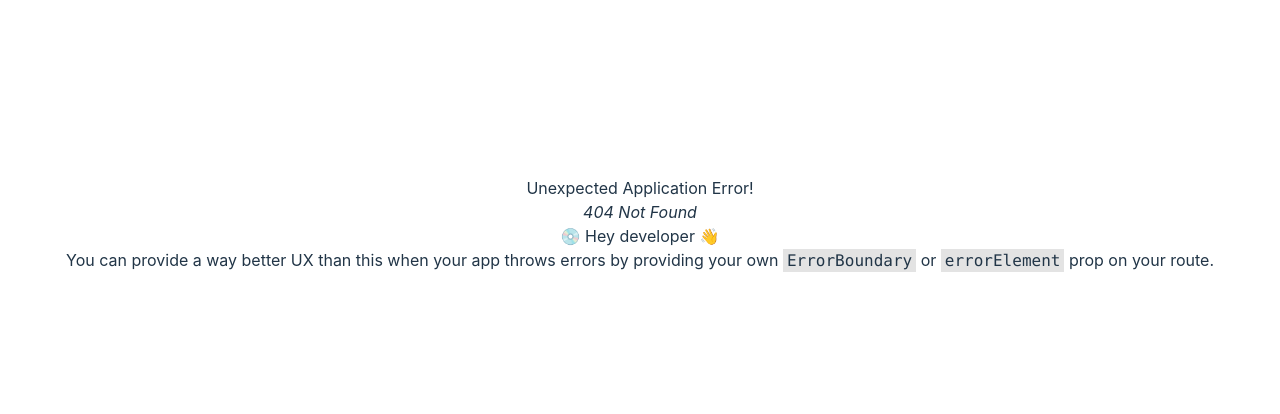
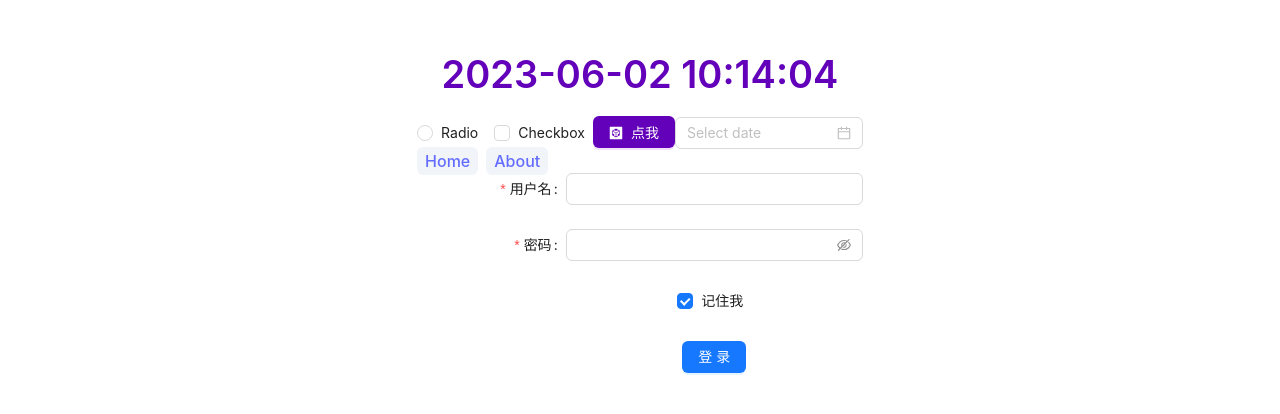
Before and after one commit to ninekiss/poc-web, a React (Vite) app: page /login in a window 1280 px wide. Before the commit this address had no page. Shown: the part 176-590 px from the top of the page. Built offline with nearby package versions, Linux system fonts and the light colour scheme.

Commit message:
feat: add axios

```diff
--- a/package.json
+++ b/package.json
@@ -27,6 +27,7 @@
   "dependencies": {
     "@ant-design/icons": "^5.1.4",
     "antd": "^5.6.3",
+    "axios": "^1.4.0",
     "dayjs": "^1.11.8",
     "lodash-es": "^4.17.21",
     "react": "^18.2.0",
--- /dev/null
+++ b/src/api/index.ts
@@ -0,0 +1 @@
+export { default as user } from './user';
--- /dev/null
+++ b/src/api/user.ts
@@ -0,0 +1,11 @@
+import { request } from './../utils';
+
+export const login = (data: unknown) => {
+  return request.post('/signin', data, {
+    baseURL: '/api/v1',
+  });
+};
+
+export default {
+  login,
+};
--- /dev/null
+++ b/src/pages/Login.tsx
@@ -0,0 +1,70 @@
+import { Button, Checkbox, Form, Input } from 'antd';
+import { user } from '../api';
+import { useNavigate } from 'react-router-dom';
+
+const Login = () => {
+  const navigate = useNavigate();
+  const onFinish = async ({ username, password }: any) => {
+    try {
+      const { uid, token }: any = await user.login({
+        username,
+        password,
+      });
+      localStorage.setItem('uid', uid);
+      localStorage.setItem('token', token);
+      navigate('/');
+    } catch (error) {
+      console.log(error);
+    }
+  };
+
+  const onFinishFailed = (errorInfo: unknown) => {
+    console.log('Failed:', errorInfo);
+  };
+  return (
+    <>
+      <Form
+        name="loginForm"
+        labelCol={{ span: 8 }}
+        wrapperCol={{ span: 16 }}
+        style={{ maxWidth: '600px' }}
+        initialValues={{ remember: true }}
+        onFinish={onFinish}
+        onFinishFailed={onFinishFailed}
+        autoComplete="off"
+      >
+        <Form.Item
+          label="用户名"
+          name="username"
+          rules={[{ required: true, message: '请输入用户名！' }]}
+        >
+          <Input />
+        </Form.Item>
+
+        <Form.Item
+          label="密码"
+          name="password"
+          rules={[{ required: true, message: '请输入密码！' }]}
+        >
+          <Input.Password />
+        </Form.Item>
+
+        <Form.Item
+          name="remember"
+          valuePropName="checked"
+          wrapperCol={{ offset: 8, span: 16 }}
+        >
+          <Checkbox>记住我</Checkbox>
+        </Form.Item>
+
+        <Form.Item wrapperCol={{ offset: 8, span: 16 }}>
+          <Button type="primary" htmlType="submit">
+            登录
+          </Button>
+        </Form.Item>
+      </Form>
+    </>
+  );
+};
+
+export default Login;
--- a/src/router/index.tsx
+++ b/src/router/index.tsx
@@ -2,6 +2,7 @@ import { createBrowserRouter } from 'react-router-dom';
 import Home from './../pages/Home';
 import About from './../pages/About';
 import App from '../App';
+import Login from './../pages/Login';
 
 const router = createBrowserRouter([
   {
@@ -13,6 +14,7 @@ const router = createBrowserRouter([
         element: <Home />,
         loader: async () => {
           // do something async, eg: fetch data from an API
+
           return {
             title: 'Home',
           };
@@ -41,6 +43,10 @@ const router = createBrowserRouter([
           };
         },
       },
+      {
+        path: '/login',
+        element: <Login />,
+      },
     ],
   },
 ]);
--- /dev/null
+++ b/src/utils/index.ts
@@ -0,0 +1 @@
+export { default as request } from './request';
--- /dev/null
+++ b/src/utils/request.ts
@@ -0,0 +1,55 @@
+import axios from 'axios';
+import router from '../router';
+
+const request = axios.create({
+  baseURL: '/api/v2',
+  timeout: 1000,
+  headers: { 'X-Custom-Header': 'poc-web' },
+});
+
+// Add a request interceptor
+request.interceptors.request.use((config) => {
+  // Do something before request is sent
+  console.log('request', config);
+
+  // Add token
+  const token = localStorage.getItem('token');
+  if (token) {
+    config.headers.Authorization = `Bearer ${token}`;
+  } else {
+    // Redirect to login
+    router.navigate('/login');
+  }
+
+  return config;
+});
+
+// Add a response interceptor
+request.interceptors.response.use(
+  (response) => {
+    // Do something with response data
+    console.log('response', response);
+
+    const { data } = response;
+
+    switch (data.code) {
+      case 401:
+        // Redirect to login
+        router.navigate('/login');
+        break;
+      case 200:
+        return data;
+      default:
+        return Promise.reject(data);
+    }
+
+    return response;
+  },
+  (error) => {
+    // Do something with response error
+    console.log('error', error);
+    return Promise.reject(error);
+  }
+);
+
+export default request;
--- a/vite.config.ts
+++ b/vite.config.ts
@@ -26,4 +26,13 @@ export default defineConfig({
       deleteOriginFile: true,
     }),
   ],
+  server: {
+    proxy: {
+      '/api': {
+        target: 'http://192.168.44.20:9001',
+        changeOrigin: true,
+        // rewrite: (path) => path.replace(/^\/api/, ''),
+      },
+    },
+  },
 });
```
Also changed, not shown: 1 other file (tests, documents, lock files or other folders).
